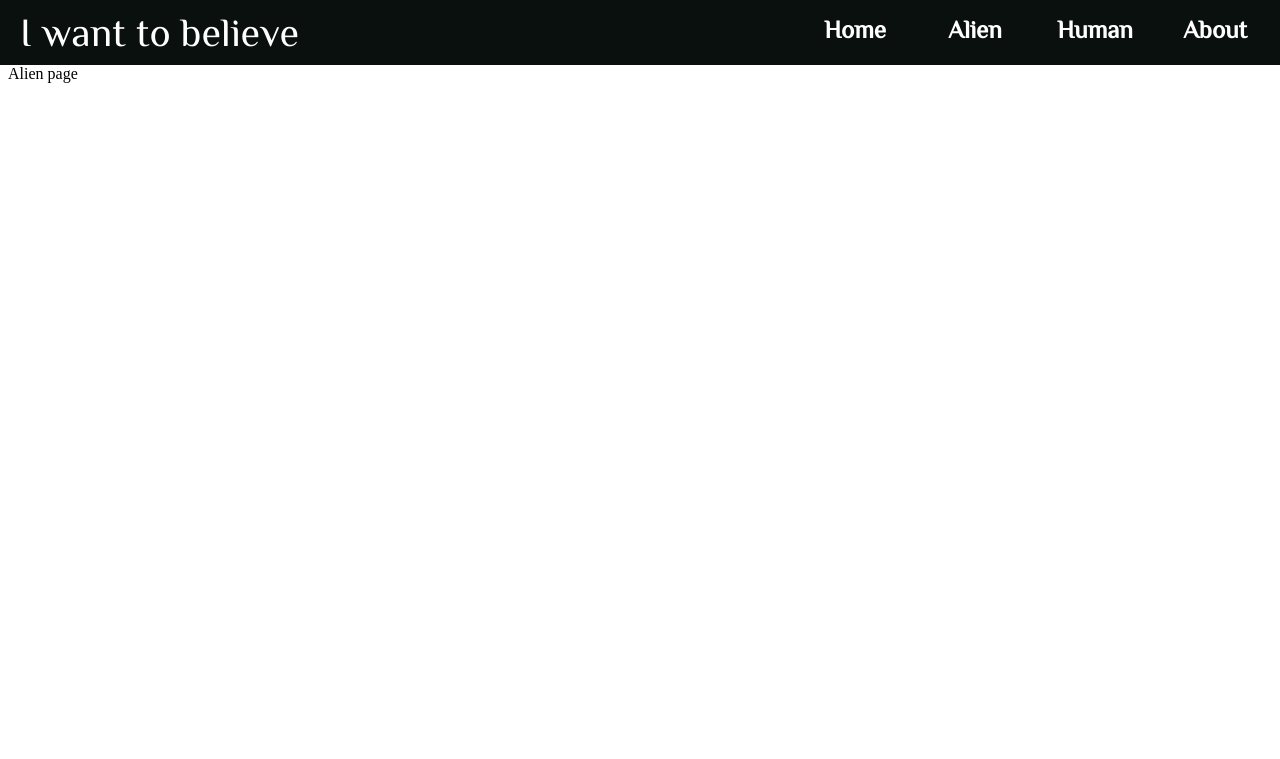
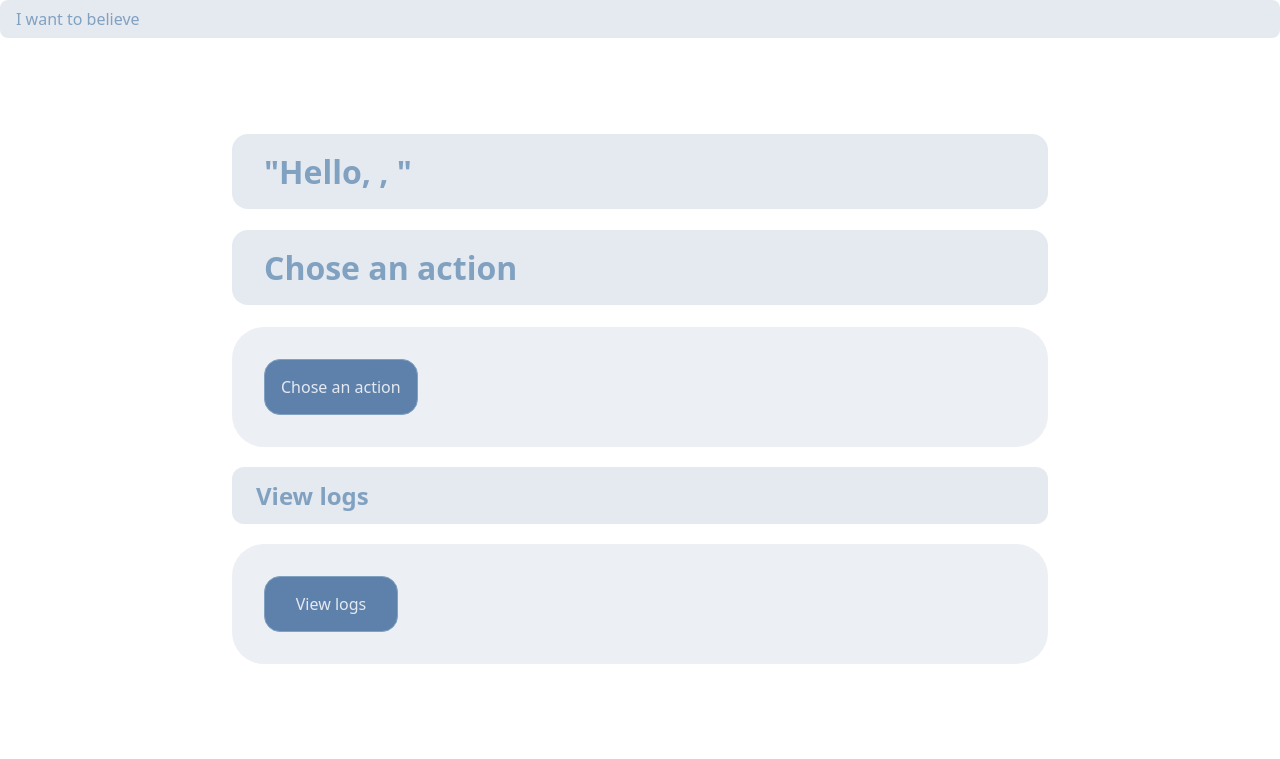
Before and after one commit to LvivD/bd_human_alien, a Flask app: page /alien in a window 1280 px wide. Shown: the top 759 px of the page. Run offline with Flask 2, Linux system fonts and the light colour scheme; a user stored in the database is signed in.

Commit message:
add human alien

```diff
--- a/app/forms.py
+++ b/app/forms.py
@@ -7,3 +7,5 @@
     password = PasswordField('Password', validators=[DataRequired()])
     remember_me = BooleanField('Remember Me')
     submit = SubmitField('Sign In')
+
+# class ActionForm(FlaskForm):
--- /dev/null
+++ b/app/static/css/colors.css
@@ -0,0 +1,18 @@
+:root {
+    --b1: #2E3440;
+    --b2: #3B4252;
+    --b3: #434C5E;
+    --b4: #4C566A;
+    --w1: #D8DEE9;
+    --w2: #E5E9F0;
+    --w3: #ECEFF4;
+    --f1: #8FBCBB;
+    --f2: #88C0D0;
+    --f3: #81A1C1;
+    --f4: #5E81AC;
+    --red: #BF616A;
+    --orange: #D08770;
+    --yellow: #EBCB8B;
+    --green: #A3BE8C;
+    --pink: #B48EAD;
+}
--- /dev/null
+++ b/app/static/css/footer.css
@@ -0,0 +1,11 @@
+.page-footer {
+    position: fixed;
+    left: 0;
+    bottom: 0;
+}
+
+.page-subfooter {
+    position: absolute;
+    left: 0;
+    bottom: 3em;
+}
--- a/app/static/css/header.css
+++ b/app/static/css/header.css
@@ -1,58 +1,39 @@
-@import "root.css";
-
-header {
-  position: fixed;
-  top: 0;
-  left: 0;
-  right: 0;
-
-  height: var(--header-height);
-  background-color: var(--dark-bg-color);
+g.page-header {
+    left: 0;
+    top: 0;
+    right: 0;
 }
 
-header .header-title {
-  color: var(--header-botton-color);
-  font-family: 'Philosopher', sans-serif;
-  padding: 10px 20px;
-  font-size: 40px;
-  color: var(--header-text-color);
-
-  position: relative;
-  float: left;
+.header-menu {
+    width: 100%;
+    display: inherit;
+    justify-content: space-around;
+    flex-direction: row;
+    margin: 0;
+    padding: 0;
+    font-size: 1.2em;
 }
 
-header .header-title .header-img {
-  position: relative;
-  float: right;
-  height: var(--header-height);
+.header-menu a {
+    display: block;
+    height: 100%;
+    width: 100%;
+}
+.menu-active {
+    color: var(--red);
 }
 
-header .header-navigation {
-  position: relative;
-  top: 15px;
+@media only screen and (max-width: 1000px) {
+    .header-menu {
+        font-size: 2em;
+        /*flex-direction: column;*/
+    }
 }
 
-header .header-navigation .header-button {
-  font-family: 'Philosopher', sans-serif;
-  font-weight: bold;
-  font-size: 25px;
-  float: right;
-  position: relative;
-  height: 40px;
-  width: 110px;
-  margin-right: 10px;
-  text-align: center;
-  /* background-color: var(--header-botton-color);
-  border-radius: 5px; */
-  color: var(--header-text-color);
+@media screen and (max-width: 768px) {
+    .header-menu {
+        font-size: 1em;
+        flex-direction: column;
+        justify-content: space-around;
+    }
 }
-
-header .header-navigation .header-button span {
-  position: relative;
-  top: 6px;
-}
-
-.main-container {
-  position: relative;
-  margin-top: var(--header-height);
-}
--- /dev/null
+++ b/app/static/css/header_and_footer.css
@@ -0,0 +1,27 @@
+@import "colors.css";
+@import "header.css";
+@import "footer.css";
+
+body {
+    padding: 0;
+    margin: 0;
+}
+
+.page-header, .page-footer, .page-subfooter {
+    background-color: var(--b1);
+    display: flex;
+    position: fixed;
+}
+
+.header-menu li, .page-footer, .page-subfooter {
+    padding: 0.5em;
+    display: flex;
+    justify-content: center;
+    align-items: center;
+    height: 2em;
+    background-color: var(--w3);
+    border: 0.1em solid var(--w1);
+    width: 100%;
+    text-align: center;
+    color: var(--b1);
+}
--- /dev/null
+++ b/app/static/css/main.css
@@ -0,0 +1,194 @@
+@import "colors.css";
+@import "header.css";
+@import "header_and_footer.css";
+
+* {
+    font-family: Noto Sans, sans-serif;
+    box-sizing: inherit;
+}
+
+.body-page-element {
+    margin: 5em auto;
+    padding: 0 2em;
+    max-width: 55em;
+}
+
+img {
+    display: block;
+    max-width: 55em;
+    width: 100%;
+}
+
+a {
+    color: inherit;
+    text-decoration: none;
+}
+
+a:hover {
+    color: var(--f3);
+    text-decoration: none;
+    cursor: pointer;
+}
+
+
+.header-element {
+    padding: 0.5em 1em;
+    border-radius: 0.5em;
+    background-color: var(--w2);
+    color: var(--f3);
+}
+
+.important {
+    background-color: var(--f1);
+    color: var(--w3);
+    padding: 0.5em;
+    border-radius: 0.4em;
+    font-size: 1.5em;
+}
+
+.main-element {
+    background-color: var(--w3);
+    padding: 1em 2em;
+    border-radius: 2em;
+    color: var(--b4);
+    font-size: 1em;
+}
+
+.two_columns {
+    display: flex;
+    justify-content: space-around;
+}
+
+code {
+    padding: 0 0.2em;
+    display: inline;
+    font-family: monospace;
+    background-color: var(--w1);
+    color: var(--red);
+    font-size: 1em;
+}
+
+button, input[type=submit] {
+    display: block;
+    background: var(--f4);
+    padding: 1em;
+    border: 1px solid var(--f3);
+    border-radius: 1em;
+    min-width: 100px;
+    color: var(--w2);
+    font-size: 1em;
+    margin: 1em auto;
+}
+
+form {
+    display: flex;
+    flex-direction: column;
+    max-width: 60%;
+    margin: 0 auto;
+}
+
+form input, form textarea {
+    padding: .5em;
+    margin: .5em 0;
+    border: solid 1px var(--w1);
+    border-radius: 0.6em;
+}
+
+.NotSupportedYet {
+    display: block;
+    text-align: center;
+    font-size: 2em;
+    margin: 10em auto;
+}
+
+.chords-img {
+    max-width: 90%;
+    width: auto;
+    height: auto;
+    margin: 0 auto;
+}
+
+.chords-img-block {
+    display: flex;
+}
+
+.tuner {
+    display: flex;
+    justify-content: center;
+    flex-direction: column;
+    /*text-align: center;*/
+}
+
+.a_tuner {
+    text-align: center;
+}
+
+@media only screen and (max-width: 1650px) {
+    .body-page-element {
+        margin: 6em auto;
+    }
+}
+
+@media only screen and (max-width: 1000px) {
+    .body-page-element {
+        margin: 8em auto;
+    }
+}
+
+@media only screen and (max-width: 768px) {
+    .body-page-element {
+        margin: 20em auto;
+    }
+}
+
+.sub .subsub {
+    display:none;
+    position: absolute; left: 100%; top:0;
+    max-width: 100% !important;
+}
+
+.sub:hover .subsub {
+    display: block;
+}
+
+/* Dropdown Button */
+/* .dropbtn {
+    background-color: #4CAF50;
+    color: white;
+    padding: 16px;
+    font-size: 16px;
+    border: none;
+  } */
+
+  /* The container <div> - needed to position the dropdown content */
+  .dropdown {
+    position: relative;
+    display: inline-block;
+  }
+
+  /* Dropdown Content (Hidden by Default) */
+  .dropdown-content {
+    display: none;
+    position: absolute;
+    background-color: #f1f1f1;
+    min-width: 160px;
+    box-shadow: 0px 8px 16px 0px rgba(0,0,0,0.2);
+    z-index: 1;
+  }
+
+  /* Links inside the dropdown */
+  .dropdown-content a {
+    color: black;
+    padding: 12px 16px;
+    text-decoration: none;
+    display: block;
+  }
+
+  /* Change color of dropdown links on hover */
+  .dropdown-content a:hover {background-color: #ddd;}
+
+  /* Show the dropdown menu on hover */
+  .dropdown:hover .dropdown-content {display: block;}
+
+  /* Change the background color of the dropdown button when the dropdown content is shown */
+  /* .dropdown:hover .dropbtn {background-color: #3e8e41;} */
--- a/app/templates/alien.html
+++ b/app/templates/alien.html
@@ -1,8 +1,37 @@
 {% extends "layout.html" %}
 
 {% block body %}
-<div>
-    Alien page
+<div class="body-page-element">
+    <h1 class="header-element">
+        "Hello, <USERNAME>, <USERROLE>"
+    </h1>
+    <h1 class="header-element">
+        Chose an action
+    </h1>
+    <div class="main-element">
+        <div class="dropdown">
+            <button class="dropbtn">Chose an action</button>
+            <div class="dropdown-content">
+                <a href="#">Experiment</a>
+                <a href="#">Excursion</a>
+                <a href="#">Steal</a>
+                <a href="#">Transport</a>
+            </div>
+          </div>
+    </div>
+    <h2 class="header-element">
+        View logs
+    </h2>
+    <div class="main-element">
+        <div class="dropdown">
+            <button class="dropbtn">View logs</button>
+            <div class="dropdown-content">
+                <a href="#">Steal</a>
+                <a href="#">Excurtion</a>
+                <a href="#">Experiments</a>
+            </div>
+          </div>
+    </div>
 </div>
 
 {% endblock %}
--- a/app/templates/layout.html
+++ b/app/templates/layout.html
@@ -5,45 +5,16 @@
         <meta name="viewport" content="initial-scale=1, width=device-width"/>
         <title>I WANT TO BELIEVE</title>
         <link href="https://fonts.googleapis.com/css2?family=Philosopher&display=swap" rel="stylesheet">
-        <link rel="stylesheet" href="{{url_for('static', filename='css/header.css')}}">
+        <link rel="stylesheet" href="{{url_for('static', filename='css/main.css')}}">
     </head>
     <body>
         <header>
-            <section class='header-title'>
+            <section class='header-element'>
             I want to believe
             <!-- <img src="../static/images/we_want_to_believe_1_dark_green.png" class='header-img'></img> -->
-            </section>
-
-            <section class='header-navigation'>
-            <a href="/about">
-                <div class='header-button'>
-                    About
-                </div>
-            </a>
-
-            <a href="/human">
-                <div class='header-button'>
-                    Human
-                </div>
-            </a>
-
-            <a href="/alien">
-                <div class='header-button'>
-                    Alien
-                </div>
-            </a>
-
-            <a href="/home">
-                <div class='header-button'>
-                    Home
-                </div>
-            </a>
-
-
-            </section>
         </header>
 
-        <div class="main-container">
+        <div class="body-page-element">
 
             {% with messages = get_flashed_messages() %}
             {% if messages %}
@@ -57,7 +28,9 @@
             {% endwith %}
 
 
-            {% block body %}{% endblock %}
+            {% block body %}
+
+            {% endblock %}
         </div>
 
     </body>
```
Also changed, not shown: app/templates/human.html (+31 -4 lines).
